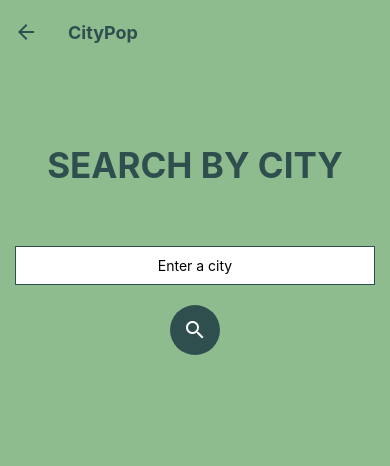
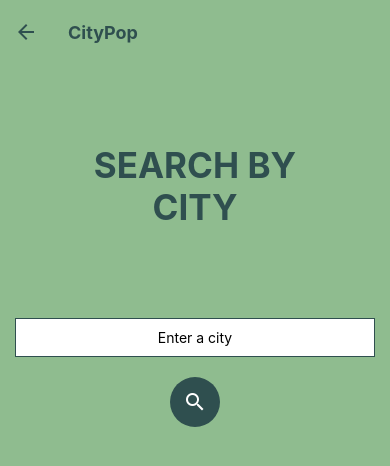
Before and after one commit to ellensundholm/citypop, a React Native app: screen /CitySearch in a window 390 px wide. Shown: the top 466 px of the page. Built offline with nearby package versions, Linux system fonts and the light colour scheme.

Commit message:
fix: update styles and design to match wireframes better

```diff
--- a/components/CityList.tsx
+++ b/components/CityList.tsx
@@ -33,7 +33,7 @@ export default function CityList({ cityList, toCity }: CityListProps) {
 
 const styles = StyleSheet.create({
     list: {
-        marginBottom: 80,
+        marginBottom: 110,
     },
     button: {
         alignItems: "center",
--- a/components/CityResult.tsx
+++ b/components/CityResult.tsx
@@ -1,5 +1,5 @@
 import React from 'react'
-import { View, StyleSheet, Text } from 'react-native'
+import { View, StyleSheet, Text, Platform } from 'react-native'
 import Title from './Title';
 import { CityResultProps } from '../types/types';
 import { Colors } from '../styles/colors';
@@ -18,7 +18,7 @@ export default function CityResult({ route, navigation }: CityResultProps) {
     return (
         <View style={styles.container}>
             <Title title={route.params.city.toUpperCase()} />
-            <View style={styles.populationContainer}>
+            <View style={[styles.populationContainer, styles.shadow]}>
                 <Text style={styles.textColor}>POPULATION</Text>
                 <Text style={[styles.populationText, styles.textColor]}>{spaceSeparator(route.params.population)}</Text>
             </View>
@@ -35,9 +35,10 @@ const styles = StyleSheet.create({
     },
     populationContainer: {
         alignItems: "center",
-        borderWidth: 1,
+        borderWidth: 2,
         borderColor: Colors.secondary,
-        padding: 5
+        padding: 5,
+        backgroundColor: Colors.primary,
     },
     populationText: {
         margin: 20,
@@ -46,5 +47,17 @@ const styles = StyleSheet.create({
     },
     textColor: {
         color: Colors.secondary
+    },
+    shadow: {
+        ...Platform.select({
+            ios: {
+                shadowColor: Colors.secondary,
+                shadowOffset: { width: 0, height: 2 },
+                shadowOpacity: 0.2,
+            },
+            android: {
+                elevation: 3
+            },
+          }),
     }
 });
--- a/components/Title.tsx
+++ b/components/Title.tsx
@@ -20,8 +20,10 @@ export default function Title({title}: TitleProps) {
 const styles = StyleSheet.create({
 
     titleContainer: {
-        marginBottom: 60,
-        marginTop: 80
+        alignSelf: "center",
+        marginBottom: 90,
+        marginTop: 80,
+        width: "70%"
     },
     title: {
         fontWeight: "bold",
```
